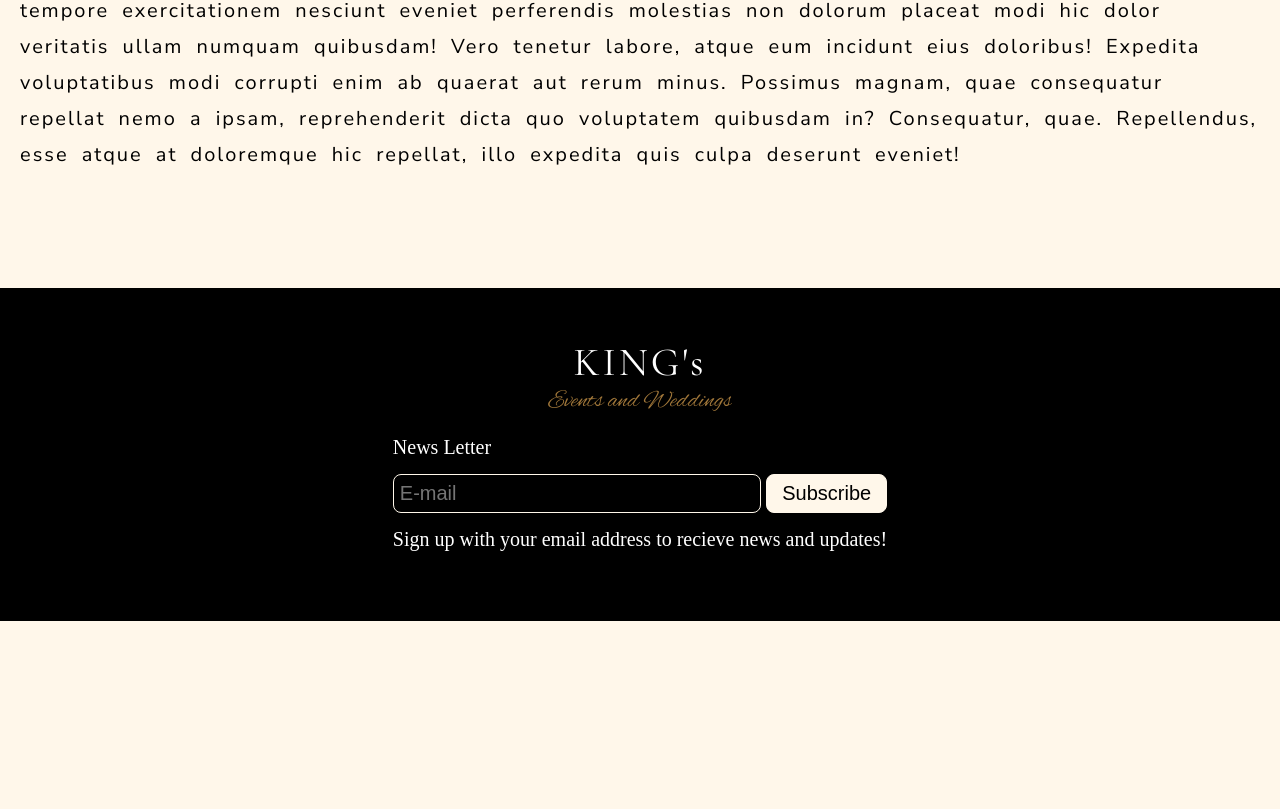
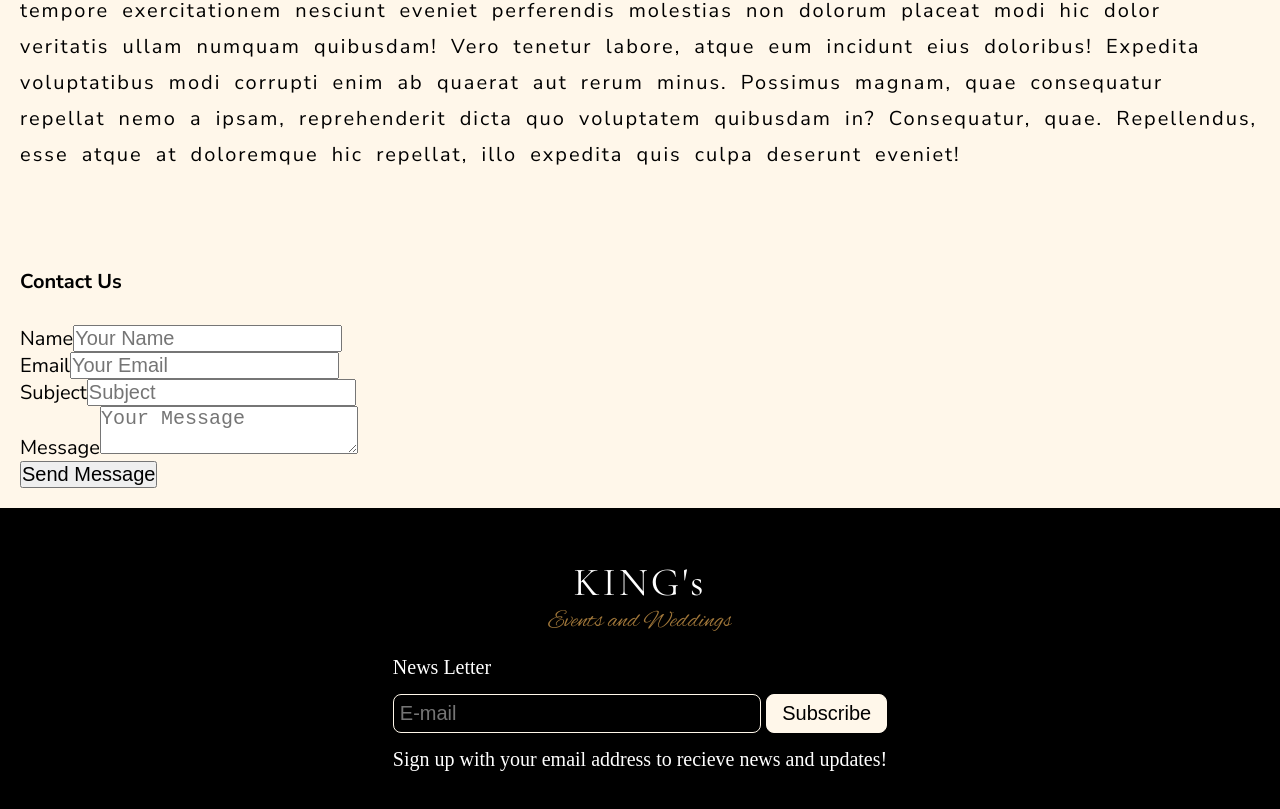
Before and after one commit to MrAli00/MERN_Stack_Event_Planning_Website, a React (Vite) app in the folder frontend/: page / in a window 1280 px wide. Shown: the part 2048-2857 px from the top of the page. Before the commit the page ends 2669 px from the top, so only its background shows below. Built offline with nearby package versions, Linux system fonts and the light colour scheme.

Commit message:
Contact file updated

```diff
--- a/frontend/src/components/Contact.jsx
+++ b/frontend/src/components/Contact.jsx
@@ -39,7 +39,53 @@ const Contact = () => {
   return (
     <>
       <div className="contact container">
-        {/* Rest of the JSX for the contact form */}
+        <h2>Contact Us</h2>
+        <form onSubmit={handleSubmit}>
+          <div className="form-group">
+            <label htmlFor="name">Name</label>
+            <input
+              type="text"
+              id="name"
+              value={name}
+              onChange={(e) => setName(e.target.value)}
+              placeholder="Your Name"
+              required
+            />
+          </div>
+          <div className="form-group">
+            <label htmlFor="email">Email</label>
+            <input
+              type="email"
+              id="email"
+              value={email}
+              onChange={(e) => setEmail(e.target.value)}
+              placeholder="Your Email"
+              required
+            />
+          </div>
+          <div className="form-group">
+            <label htmlFor="subject">Subject</label>
+            <input
+              type="text"
+              id="subject"
+              value={subject}
+              onChange={(e) => setSubject(e.target.value)}
+              placeholder="Subject"
+              required
+            />
+          </div>
+          <div className="form-group">
+            <label htmlFor="message">Message</label>
+            <textarea
+              id="message"
+              value={message}
+              onChange={(e) => setMessage(e.target.value)}
+              placeholder="Your Message"
+              required
+            />
+          </div>
+          <button type="submit">Send Message</button>
+        </form>
       </div>
     </>
   );
```
